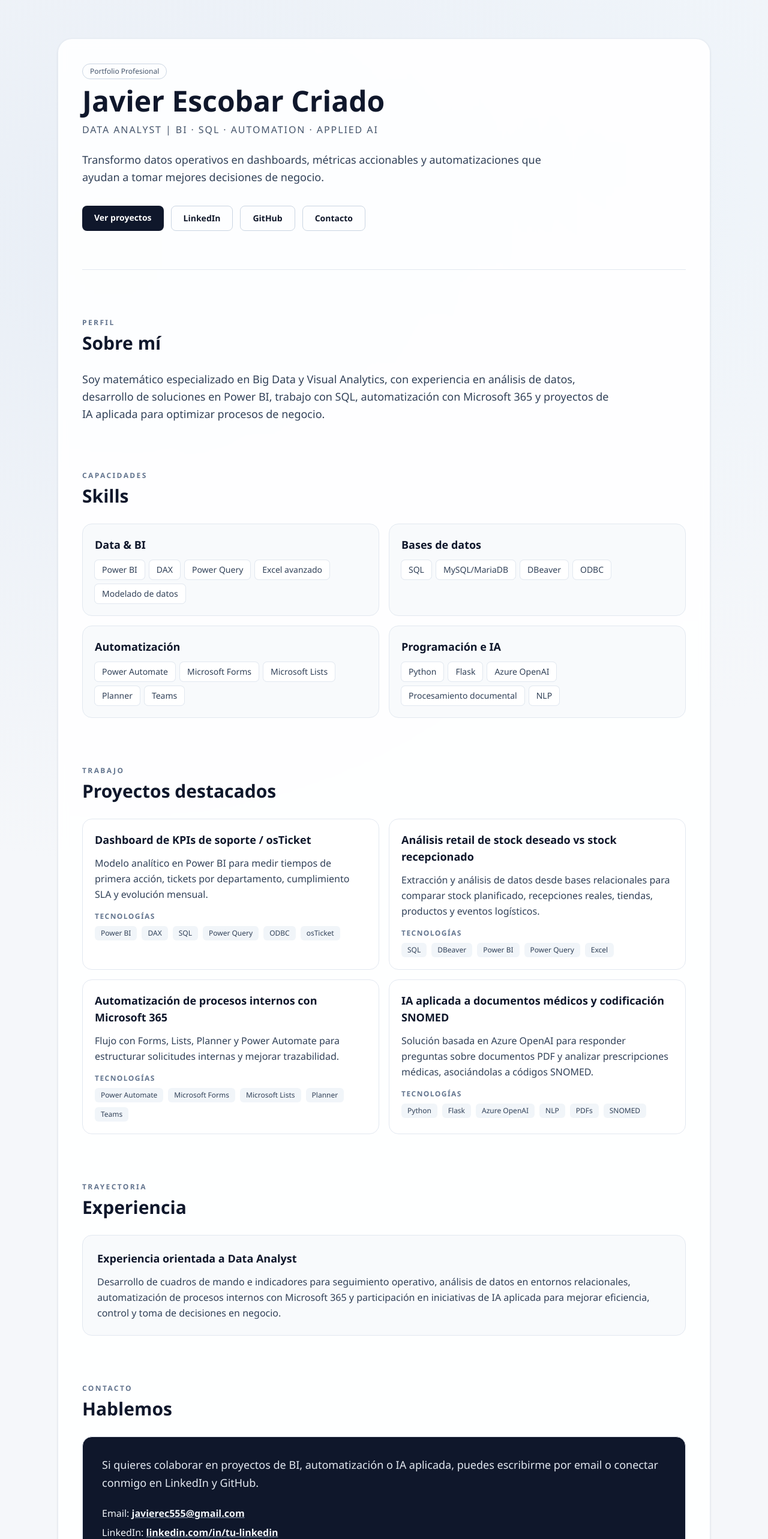
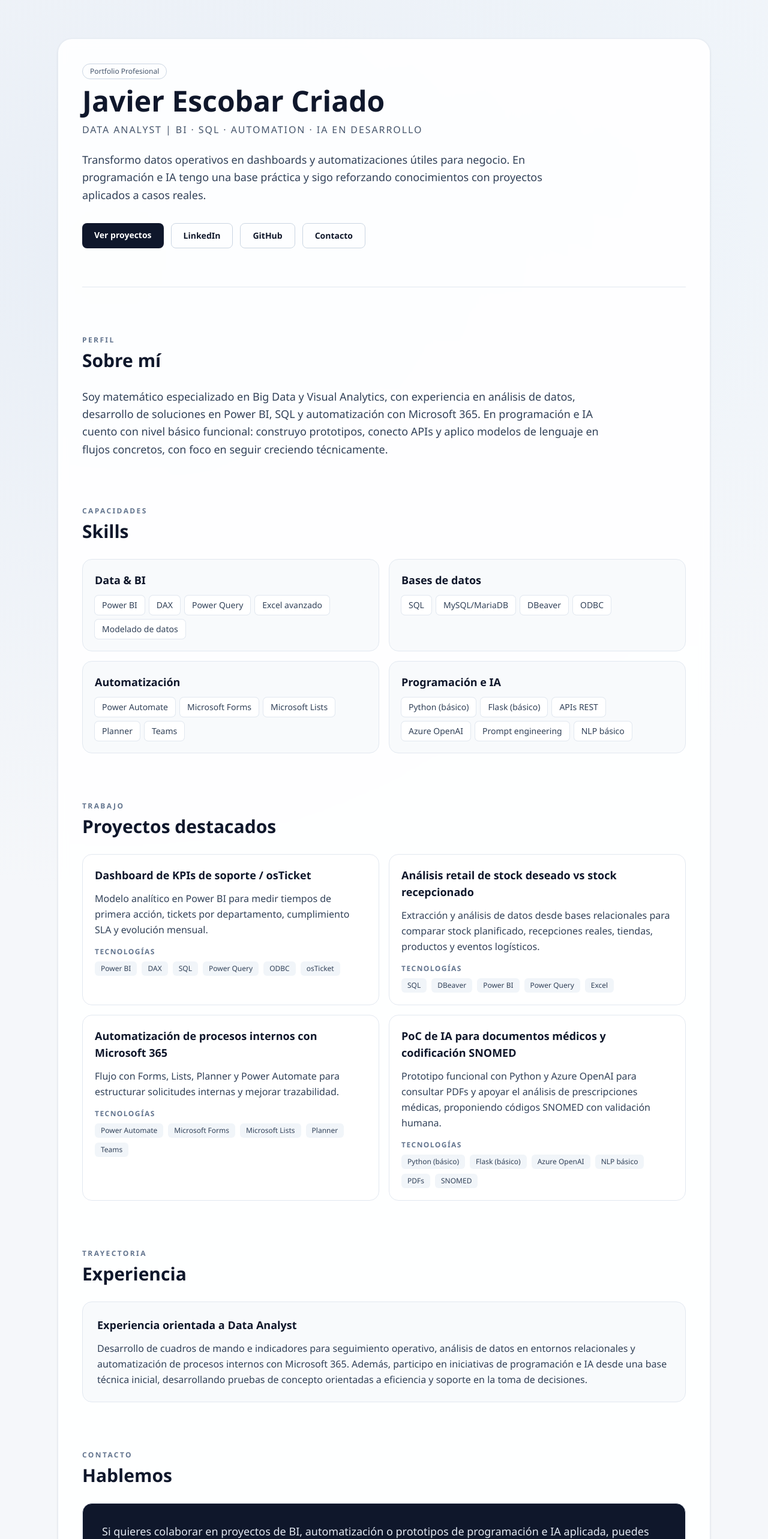
Before and after one commit to Javivi555/portfolio-javier, a React (Vite) app: page / in a window 1280 px wide. Shown: the top 2566 px of the page at 60% size. Built offline with nearby package versions, Linux system fonts and the light colour scheme.

Commit message:
Improve portfolio project descriptions

```diff
--- a/src/components/About.jsx
+++ b/src/components/About.jsx
@@ -6,8 +6,9 @@ function About() {
       <SectionTitle id="sobre-mi" eyebrow="Perfil" title="Sobre mí" />
       <p className="max-w-4xl text-base leading-relaxed text-slate-700 md:text-lg">
         Soy matemático especializado en Big Data y Visual Analytics, con experiencia en análisis de datos, desarrollo
-        de soluciones en Power BI, trabajo con SQL, automatización con Microsoft 365 y proyectos de IA aplicada para
-        optimizar procesos de negocio.
+        de soluciones en Power BI, SQL y automatización con Microsoft 365. En programación e IA cuento con nivel
+        básico funcional: construyo prototipos, conecto APIs y aplico modelos de lenguaje en flujos concretos, con
+        foco en seguir creciendo técnicamente.
       </p>
     </section>
   )
--- a/src/components/Contact.jsx
+++ b/src/components/Contact.jsx
@@ -6,8 +6,8 @@ function Contact() {
       <SectionTitle id="contacto" eyebrow="Contacto" title="Hablemos" />
       <div className="rounded-2xl border border-slate-200 bg-slate-900 p-6 text-slate-100 md:p-8">
         <p className="text-base leading-relaxed text-slate-200 md:text-lg">
-          Si quieres colaborar en proyectos de BI, automatización o IA aplicada, puedes escribirme por email o
-          conectar conmigo en LinkedIn y GitHub.
+          Si quieres colaborar en proyectos de BI, automatización o prototipos de programación e IA aplicada, puedes
+          escribirme por email o conectar conmigo en LinkedIn y GitHub.
         </p>
         <ul className="mt-6 space-y-2 text-sm md:text-base">
           <li>
--- a/src/components/Experience.jsx
+++ b/src/components/Experience.jsx
@@ -8,8 +8,9 @@ function Experience() {
         <h3 className="text-lg font-semibold text-slate-900">Experiencia orientada a Data Analyst</h3>
         <p className="mt-3 text-sm leading-relaxed text-slate-700 md:text-base">
           Desarrollo de cuadros de mando e indicadores para seguimiento operativo, análisis de datos en entornos
-          relacionales, automatización de procesos internos con Microsoft 365 y participación en iniciativas de IA
-          aplicada para mejorar eficiencia, control y toma de decisiones en negocio.
+          relacionales y automatización de procesos internos con Microsoft 365. Además, participo en iniciativas de
+          programación e IA desde una base técnica inicial, desarrollando pruebas de concepto orientadas a eficiencia
+          y soporte en la toma de decisiones.
         </p>
       </article>
     </section>
--- a/src/components/Hero.jsx
+++ b/src/components/Hero.jsx
@@ -6,11 +6,11 @@ function Hero() {
       </p>
       <h1 className="text-3xl font-semibold text-slate-900 md:text-5xl">Javier Escobar Criado</h1>
       <p className="mt-3 text-sm font-medium uppercase tracking-[0.12em] text-slate-600 md:text-base">
-        Data Analyst | BI · SQL · Automation · Applied AI
+        Data Analyst | BI · SQL · Automation · IA en desarrollo
       </p>
       <p className="mt-6 max-w-3xl text-base leading-relaxed text-slate-700 md:text-lg">
-        Transformo datos operativos en dashboards, métricas accionables y automatizaciones que ayudan a tomar mejores
-        decisiones de negocio.
+        Transformo datos operativos en dashboards y automatizaciones útiles para negocio. En programación e IA tengo
+        una base práctica y sigo reforzando conocimientos con proyectos aplicados a casos reales.
       </p>
       <div className="mt-8 flex flex-wrap gap-3">
         <a href="#proyectos" className="rounded-lg bg-slate-900 px-5 py-2.5 text-sm font-semibold !text-white">
--- a/src/components/Projects.jsx
+++ b/src/components/Projects.jsx
@@ -20,10 +20,10 @@ const projects = [
     tech: ['Power Automate', 'Microsoft Forms', 'Microsoft Lists', 'Planner', 'Teams'],
   },
   {
-    title: 'IA aplicada a documentos médicos y codificación SNOMED',
+    title: 'PoC de IA para documentos médicos y codificación SNOMED',
     description:
-      'Solución basada en Azure OpenAI para responder preguntas sobre documentos PDF y analizar prescripciones médicas, asociándolas a códigos SNOMED.',
-    tech: ['Python', 'Flask', 'Azure OpenAI', 'NLP', 'PDFs', 'SNOMED'],
+      'Prototipo funcional con Python y Azure OpenAI para consultar PDFs y apoyar el análisis de prescripciones médicas, proponiendo códigos SNOMED con validación humana.',
+    tech: ['Python (básico)', 'Flask (básico)', 'Azure OpenAI', 'NLP básico', 'PDFs', 'SNOMED'],
   },
 ]
 
--- a/src/components/Skills.jsx
+++ b/src/components/Skills.jsx
@@ -15,7 +15,7 @@ const skillGroups = [
   },
   {
     title: 'Programación e IA',
-    items: ['Python', 'Flask', 'Azure OpenAI', 'Procesamiento documental', 'NLP'],
+    items: ['Python (básico)', 'Flask (básico)', 'APIs REST', 'Azure OpenAI', 'Prompt engineering', 'NLP básico'],
   },
 ]
 
```
